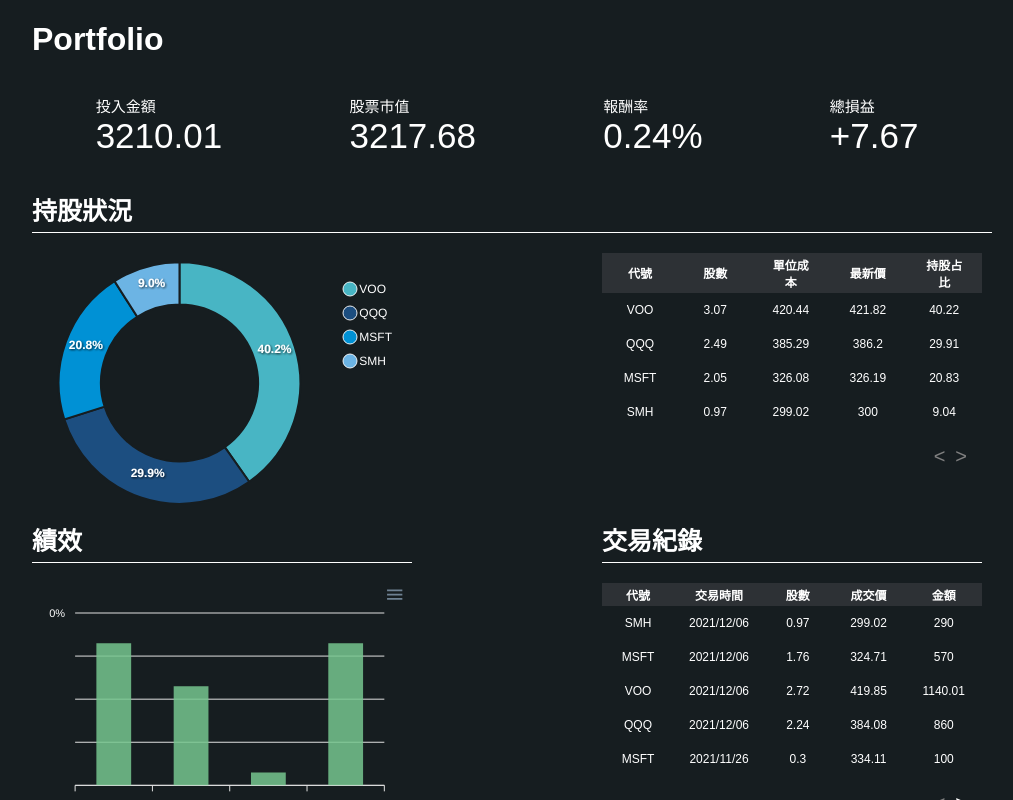
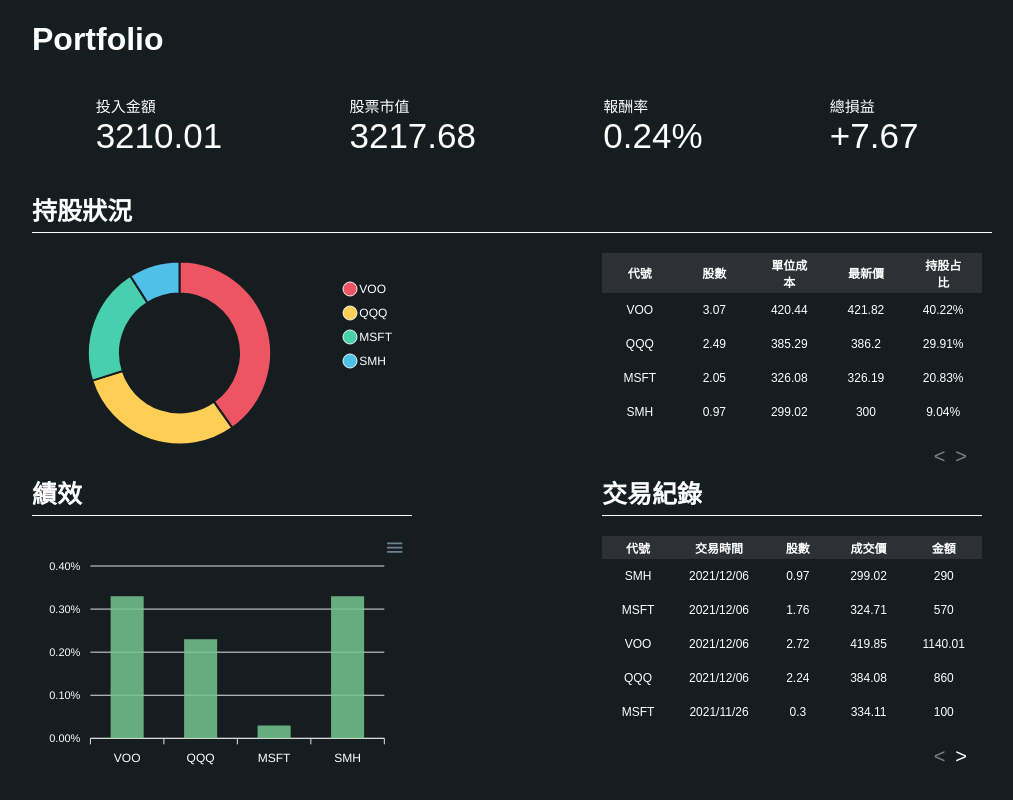
Before and after one commit to aleetsaiya/yfinance-portfolio, a React (Create React App) app: page / in a window 1280 px wide. Both pictures are taken after a click on the label "💡 使用範例". Shown: the top 800 px of the page, without its empty margins (128-1141 px from the left). Built offline with nearby package versions, Linux system fonts and the light colour scheme; the HTML template or start-up script is replaced by a standard one.

Commit message:
performance

```diff
--- a/package.json
+++ b/package.json
@@ -8,6 +8,7 @@
     "@testing-library/react": "^11.2.7",
     "@testing-library/user-event": "^12.8.3",
     "apexcharts": "^3.31.0",
+    "axios": "^0.24.0",
     "gh-pages": "^3.2.3",
     "react": "^17.0.2",
     "react-apexcharts": "^1.3.9",
--- a/public/index.html
+++ b/public/index.html
@@ -1,5 +1,5 @@
 <!DOCTYPE html>
-<html lang="en">
+<html lang="zh-Hant-TW">
   <head>
     <meta charset="utf-8" />
     <link rel="icon" href="%PUBLIC_URL%/favicon.ico" />
--- a/src/App.css
+++ b/src/App.css
@@ -97,21 +97,25 @@
 }
 
 .load {
-	width: 80px;
-	height: 80px;
+	width: 50px;
+	height: 50px;
 	margin: 0 auto;
-	border:solid 10px #80afdf;
+	border:solid 5px #80afdf;
 	border-radius: 50%;
 	border-right-color: transparent;
 	border-bottom-color: transparent;
   animation-name: rotate;
-  animation-duration: 1s;
+  animation-duration: .6s;
   animation-iteration-count:  infinite;
-  animation-timing-function:  linear;
+  animation-timing-function:  ease-out;
 }
 
 .hide {
   display: none;
+}
+
+.dontShow {
+  visibility: hidden;
 }
 
 @keyframes rotate{
--- a/src/App.js
+++ b/src/App.js
@@ -7,6 +7,7 @@
 import LineChart from './component/chart/LineChart';
 import { ToastContainer, toast } from 'react-toastify';
 import 'react-toastify/dist/ReactToastify.css';
+import axios from 'axios';
 import './App.css';
 
 const App = () => {
@@ -15,22 +16,31 @@
     enterprises: [],
     tradingHistory: []
   });
+  const [isRequestd, setIsRequesed] = useState(false);
   const [fileLoaded, setFileLoaded] = useState(false);
   const [fileEnter, setFileEnter] = useState(false);
   const [seconds, setSeconds] = useState(1);
+  const [reSeconds, setReSeconds] = useState(1.5);
+  const [hisPerformance, setHisPerformance] = useState([{
+    x: new Date(1640269800*1000).toLocaleString(),
+    y: 100
+  }]);
   const holdingStockTable = {
-    'headRow': ['代號', '股數', '單位成本', '最新價', '持股占比'],
-    'targetData': ['symbol', 'totalQuantity', 'averageCost', 'currentPrice', 'holdingPercent']
+    headRow: ['代號', '股數', '單位成本', '最新價', '持股占比'],
+    targetData: ['symbol', 'totalQuantity', 'averageCost', 'currentPrice', 'holdingPercent']
   };
   const tradingHistoryTable = {
-    'headRow': ['代號', '交易時間', '股數', '成交價', '金額'],
-    'targetData': ['symbol', 'tradingDate', 'quantity', 'purchasePrice', 'totalCost']
+    headRow: ['代號', '交易時間', '股數', '成交價', '金額'],
+    targetData: ['symbol', 'tradingDate', 'quantity', 'purchasePrice', 'totalCost']
   };
 
   useEffect(() => {
     document.title = "Portfolio";
-    if ( fileLoaded && seconds > 0) {
+    if (fileLoaded && seconds > 0) {
       setTimeout(() => setSeconds(seconds - 1), 1000);
+    }
+    if (isRequestd && reSeconds > 0) {
+      setTimeout(() => setReSeconds(reSeconds - 0.5), 500);
     }
   });
 
@@ -239,6 +249,90 @@
     return temp;
   };
 
+  const requestFinanceData = () => {
+    const options = {
+      method: 'GET',
+      url: 'https://yfapi.net/v8/finance/spark',
+      headers: {
+        'x-api-key': 'auNxCyh1Gf66HIXod3SN5aeAVI6JUB37Kd5iClYh'
+      },
+      params: {
+        symbols: "MSFT,VOO,QQQ,SMH",
+        interval: "1d",
+        range: "1mo"
+      }
+    };
+    setIsRequesed(true);
+    const promise = axios.request(options);
+    promise.then(response => {
+      const data = response.data;
+      console.log(data);
+      const symbols = [];
+      for (let symbol in data) {
+        // const MSFT = {data: data.MSFT.close, date: timestampToDate(data.MSFT.timestamp)};
+        symbols.push({symbol: symbol, data: data[symbol].close, date: data[symbol].timestamp});
+      }
+      const performanceHistory = [];
+      // find first data date
+      const firstDate = new Date(symbols[0]['date'][0]*1000)
+      const now = Date.now();
+      const compareDate = (a, b) => {
+        const ay = a.getFullYear();
+        const am = a.getMonth();
+        const ad = a.getDate();
+
+        const by = b.getFullYear();
+        const bm = b.getMonth();
+        const bd = b.getDate();
+
+        if (ay < by) return 1;
+        if (ay === by && am < bm) return 1;
+        if (ay === by && am === bm && ad < bd) return 1;
+        if (ay === by && am === bm && ad === bd) return 0;
+        return -1;
+      }
+      // loop with every day
+      for(let d = firstDate; d <= now; d.setDate(d.getDate() + 1)) {
+        let currentProfit = 0;
+        // use request data to get every enterprise price in the past
+        const pastPrice = [];
+        // for every symbol
+        for(let s of symbols) {
+          // for every date in symbol
+          for(let i = 0; i < s.date.length; i++) {
+            if (i === s.date.length-1) {
+              pastPrice.push({symbol: s.symbol, price: s.data[i]});
+              break;
+            }
+            // 1個月前的每一天 == 資料紀錄的日期
+            if (compareDate(d, new Date(s.date[i]*1000)) === 0) {
+              pastPrice.push({symbol: s.symbol, price: s.data[i]});
+              break;
+            }
+            // 假日 or 休市日
+            if (compareDate(d, new Date(s.date[i]*1000)) === -1 && compareDate(d, new Date(s.date[i+1]*1000)) === 1) {
+              pastPrice.push({symbol: s.symbol, price: s.data[i-1]});
+              break;
+            }
+          }
+        }
+        // loop with every tradingHistory
+        for(let trade of dataBundle.tradingHistory) {
+          // 交易時間比現在還要早
+          if (compareDate(d, new Date(trade.tradingDate)) === -1) {
+            const pp = pastPrice.find(p => p.symbol === trade.symbol);
+            currentProfit += (trade.quantity * (pp.price - trade.purchasePrice));
+          }
+        }
+        performanceHistory.push({x: d.toLocaleDateString(), y: currentProfit});
+      }
+      setHisPerformance(performanceHistory);
+    }).catch(error => {
+      console.log(error);
+      toast.error('Unexpected error occurred.');
+    })
+  }
+
   const isValidCSV = fileData => {
     const checkList = ['Symbol', 'Purchase Price', 'Quantity', 'Current Price', 'Trade Date'];
     for(let symbol of checkList) {
@@ -360,7 +454,11 @@
         <div className="block-title res-title">
           <h3>股票市值走勢</h3>
         </div>
-        <LineChart/>
+        <button className={isRequestd ? 'hide': 'input-label'} onClick={requestFinanceData}>請求資料</button>
+        <div className={(!isRequestd) || (isRequestd && reSeconds <= 0) ? "hide":"load"}></div>
+        <div className={(isRequestd && reSeconds === 0) ? "":"dontShow"}>
+          <LineChart data={hisPerformance}/>
+        </div>
         <div className="footer"></div>
       </main>
       <ToastContainer
--- a/src/component/Table.jsx
+++ b/src/component/Table.jsx
@@ -23,6 +23,9 @@
             if (target === 'averageCost') {
               const aveCost = Round(row['totalCost'] / row['totalQuantity'], 2);
               return <td key={aveCost.toString() + '-' + index.toString()}> {aveCost} </td>
+            }
+            if (target === 'holdingPercent') {
+              return <td key={row[target].toString() + '-' + index.toString()}>{row[target] + '%'}</td>
             }
             return <td key={row[target].toString() + '-' + index.toString()}>
               {typeof row[target] === 'number' ? Round(row[target], 2) : row[target]}
--- a/src/component/chart/BarChart.jsx
+++ b/src/component/chart/BarChart.jsx
@@ -11,7 +11,7 @@
         yaxis: {
             labels: {
                 formatter: function (y) {
-                    return y.toFixed(0) + "%";
+                    return y.toFixed(2) + "%";
                 }
             }
         },
--- a/src/component/chart/DonutChart.jsx
+++ b/src/component/chart/DonutChart.jsx
@@ -10,10 +10,10 @@
         stroke:{
             colors:['#161d20']
         },
-        colors: ['#48b5c4', '#1C4E80', '#0091D5', '#6cb4e4'],
-        // dataLabels: {
-        //     enabled: false
-        // }
+        colors: ['#ED5565', '#FFCE54', '#48CFAD', '#4FC1E9', '#FC6E51', '#5D9CEC'],
+        dataLabels: {
+            enabled: false
+        }
     };
 
     return (
@@ -24,7 +24,7 @@
             }}
             series={series}
             type="donut"
-            height="260px"
+            height="200px"
         />
     )
 };
--- a/src/component/chart/LineChart.jsx
+++ b/src/component/chart/LineChart.jsx
@@ -2,64 +2,9 @@
 import ReactApexChart from 'react-apexcharts';
 
 const LineChart = props => {
-    const dateList = [
-        1637764200,
-        1637937000,
-        1638196200,
-        1638282600,
-        1638369000,
-        1638455400,
-        1638541800,
-        1638801000,
-        1638887400,
-        1638973800,
-        1639060200,
-        1639146600,
-        1639405800,
-        1639492200,
-        1639578600,
-        1639665000,
-        1639751400,
-        1640010600,
-        1640097000,
-        1640183400,
-        1640269800
-    ];
-
-    const priceList = [
-        1116,
-        1081.92,
-        1136.99,
-        1144.76,
-        1095,
-        1084.6,
-        1014.97,
-        1009.01,
-        1051.75,
-        1068.96,
-        1003.8,
-        1017.03,
-        966.41,
-        958.51,
-        975.99,
-        926.92,
-        932.57,
-        899.94,
-        938.53,
-        1008.87,
-        1067
-      ];
-      const test = dateList.map((timeStamp, index) => {
-        return {
-            x: new Date(timeStamp*1000).toLocaleDateString(),
-            y: priceList[index]
-        }
-    });
-    const series = [{
-        name: "price",
-        data: test
-    }]
+    const { data } = props;
     const options = {
+        colors: ['#80afdf'],
         chart: {
             height: 350,
             type: 'line',
@@ -70,11 +15,27 @@
         },
         xaxis: {
             type: 'datetime'
+        },
+        yaxis: {
+            labels: {
+                formatter: function(value) {
+                    return value.toFixed(1);
+                }
+            }
         }
-    }
+    };
 
     return (
-        <ReactApexChart options={options} series={series} type="line" style={{color: '#000'}} height="300px"/>
+        <ReactApexChart
+          options={options}
+          series={[{
+              name: "price",
+              data: data
+          }]}
+          type="line"
+          style={{color: '#000'}}
+          height="300px"
+        />
     )
 }
 
```
Also changed, not shown: 1 other file (tests, documents, lock files or other folders).
